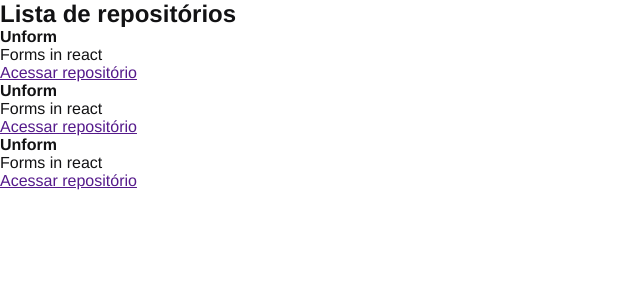
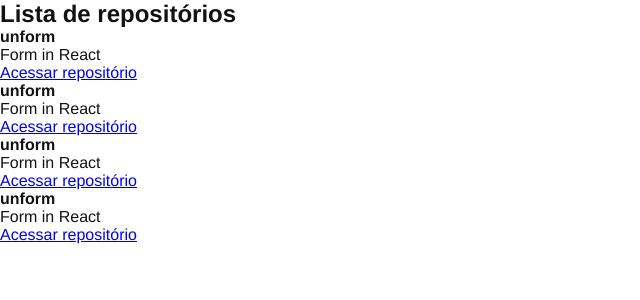
Before and after one commit to NicollasRyan/reactJs2.0, a React (Create React App) app: page / in a window 1280 px wide. Shown: the top 300 px of the page, without its empty margins (0-640 px from the left). Built offline with nearby package versions, Linux system fonts and the light colour scheme.

Commit message:
properties in react

```diff
--- /dev/null
+++ b/src/components/RepositoryItem.jsx
@@ -0,0 +1,11 @@
+export function RepositoryItem(props) {
+    return (
+        <li>
+            <strong>{props.repository?.name ?? 'Default'}</strong>
+            <p>{props.repository.description}</p>
+            <a href={props.repository.link}>
+                Acessar repositório
+            </a>
+        </li>
+    )
+}
--- a/src/components/RepositoryList.jsx
+++ b/src/components/RepositoryList.jsx
@@ -1,35 +1,21 @@
+import { RepositoryItem } from "./RepositoryItem";
+
+const repository = {
+    name: 'unform',
+    description: "Form in React" ,
+    link: "https://github.com/unform"
+}
+
 export function RepositoryList() {
     return (
         <section className="repository-list">
             <h1>Lista de repositórios</h1>
 
             <ul>
-                <li>
-                    <strong>Unform</strong>
-                    <p>Forms in react</p>
-
-                    <a href="">
-                        Acessar repositório
-                    </a>
-                </li>
-
-                <li>
-                    <strong>Unform</strong>
-                    <p>Forms in react</p>
-
-                    <a href="">
-                        Acessar repositório
-                    </a>
-                </li>
-
-                <li>
-                    <strong>Unform</strong>
-                    <p>Forms in react</p>
-
-                    <a href="">
-                        Acessar repositório
-                    </a>
-                </li>
+                <RepositoryItem repository={repository}/>
+                <RepositoryItem repository={repository}/>
+                <RepositoryItem repository={repository}/>
+                <RepositoryItem repository={repository}/>
             </ul>
         </section>
     )
```
